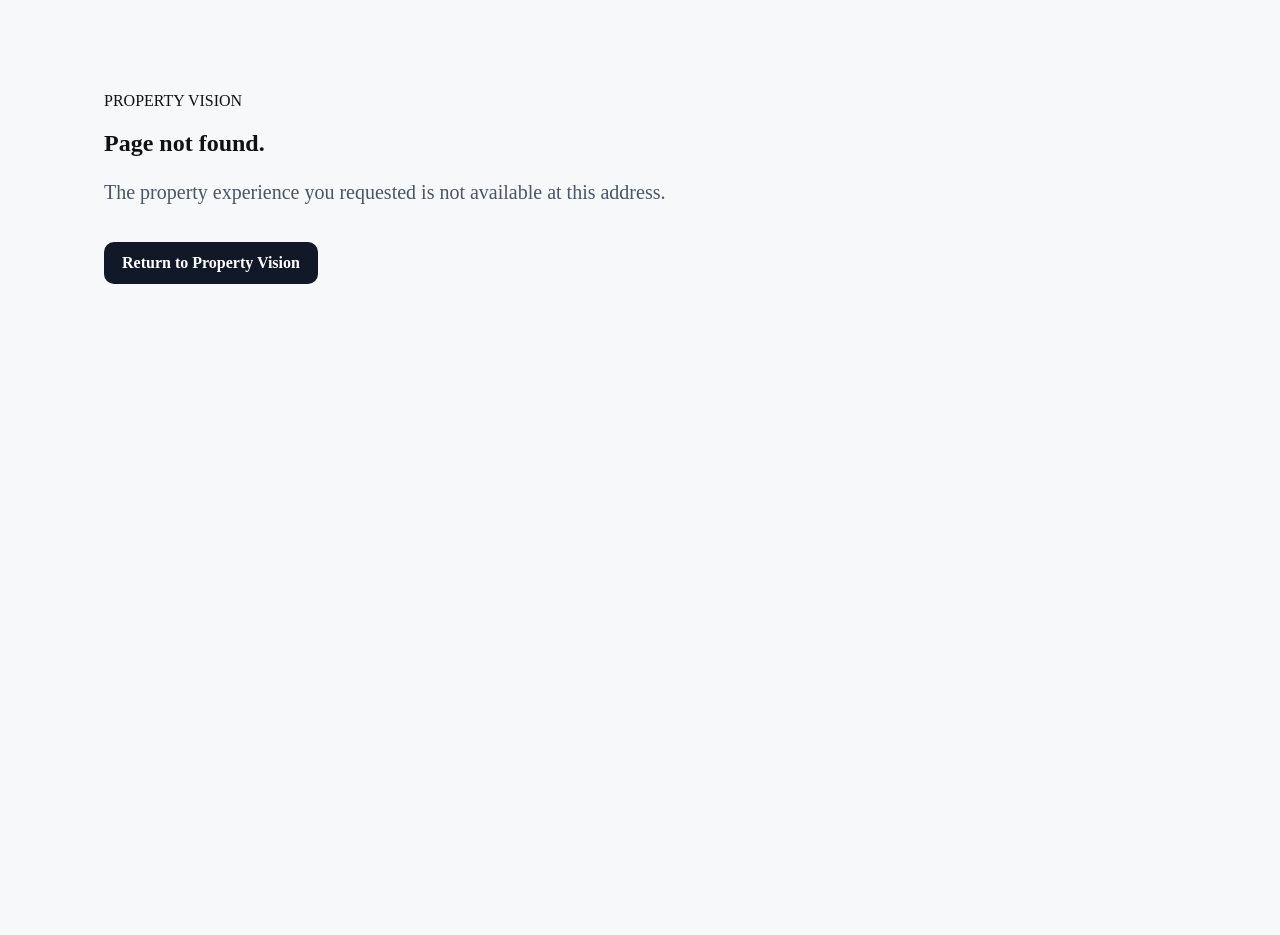
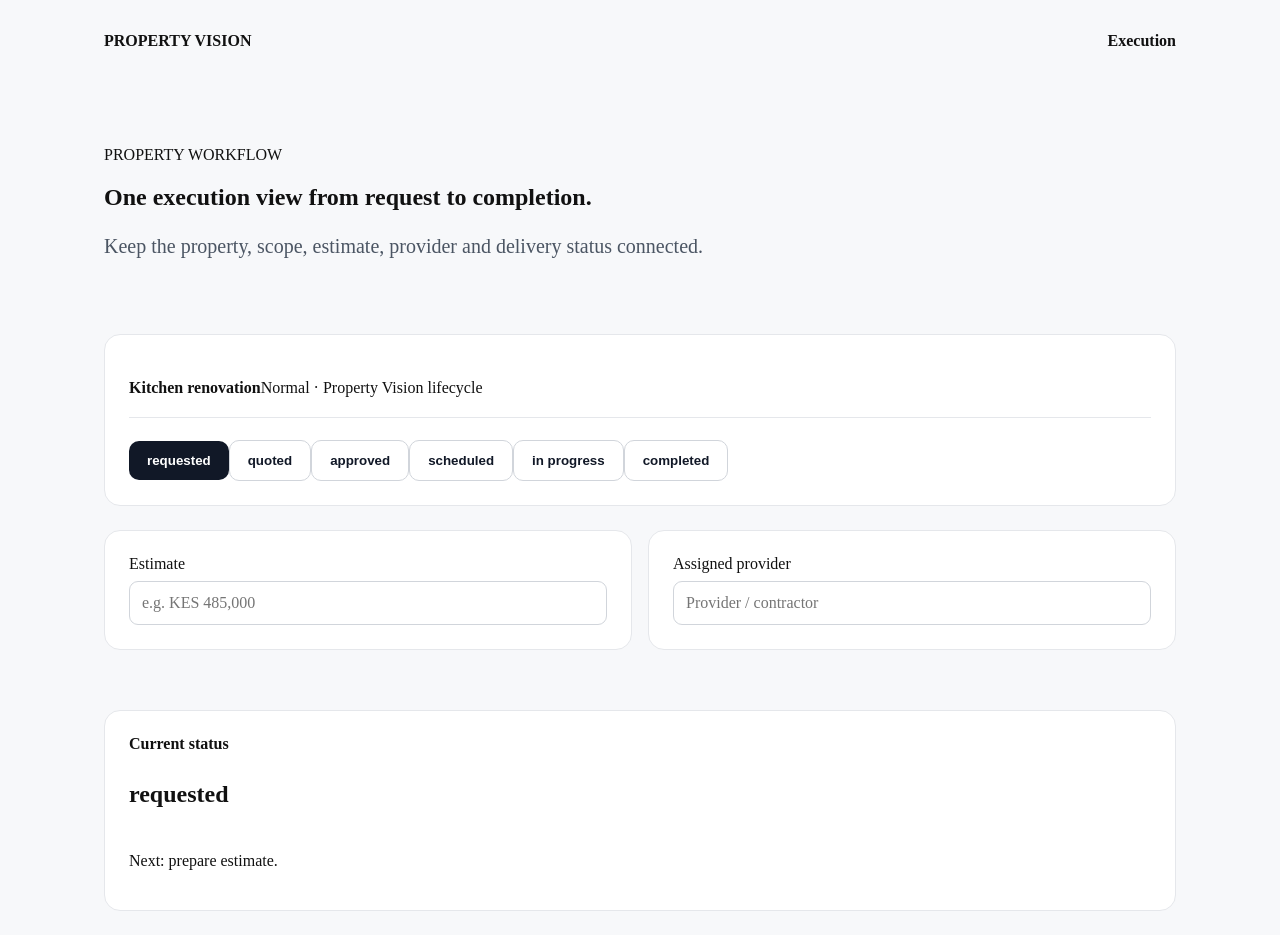
Before and after one commit to stpeter614-netizen/property-vision, a Next.js app: page /property/execution in a window 1280 px wide. Before the commit this address had no page. Before the commit the page ends 800 px from the top, so only its background shows below. Built offline with nearby package versions, Linux system fonts and the light colour scheme.

Commit message:
Add Property Vision unified execution view

```diff
--- /dev/null
+++ b/app/property/execution/page.tsx
@@ -0,0 +1,25 @@
+'use client';
+
+import { useState } from 'react';
+
+const stages=['requested','quoted','approved','scheduled','in_progress','completed'];
+
+export default function ExecutionPage(){
+ const [stage,setStage]=useState('requested');
+ const [provider,setProvider]=useState('');
+ const [estimate,setEstimate]=useState('');
+ const i=Math.max(0,stages.indexOf(stage));
+ return <main className="shell">
+  <nav className="nav"><a href="/">PROPERTY VISION</a><span>Execution</span></nav>
+  <section className="hero"><p className="eyebrow">PROPERTY WORKFLOW</p><h1>One execution view from request to completion.</h1><p className="lead">Keep the property, scope, estimate, provider and delivery status connected.</p></section>
+  <section className="card">
+   <div className="option"><strong>Kitchen renovation</strong><span>Normal · Property Vision lifecycle</span></div>
+   <div className="progress">{stages.map((s,n)=><button key={s} className={n<=i?'button':'button secondary'} onClick={()=>setStage(s)} type="button">{s.replace('_',' ')}</button>)}</div>
+  </section>
+  <section className="grid">
+   <label className="card">Estimate<input value={estimate} onChange={e=>setEstimate(e.target.value)} placeholder="e.g. KES 485,000"/></label>
+   <label className="card">Assigned provider<input value={provider} onChange={e=>setProvider(e.target.value)} placeholder="Provider / contractor"/></label>
+  </section>
+  <section className="card"><strong>Current status</strong><h2>{stage.replace('_',' ')}</h2><p>Next: {stage==='requested'?'prepare estimate':stage==='quoted'?'approve estimate':stage==='approved'?'assign and schedule':stage==='scheduled'?'start work':stage==='in_progress'?'record completion':'workflow complete'}.</p></section>
+ </main>;
+}
```
